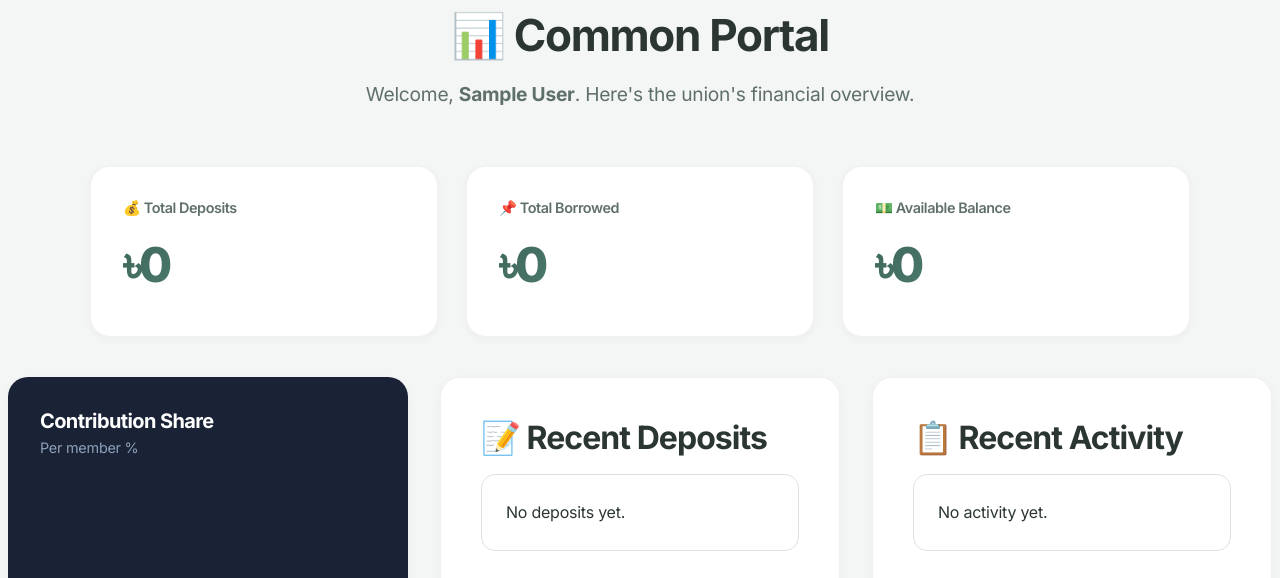
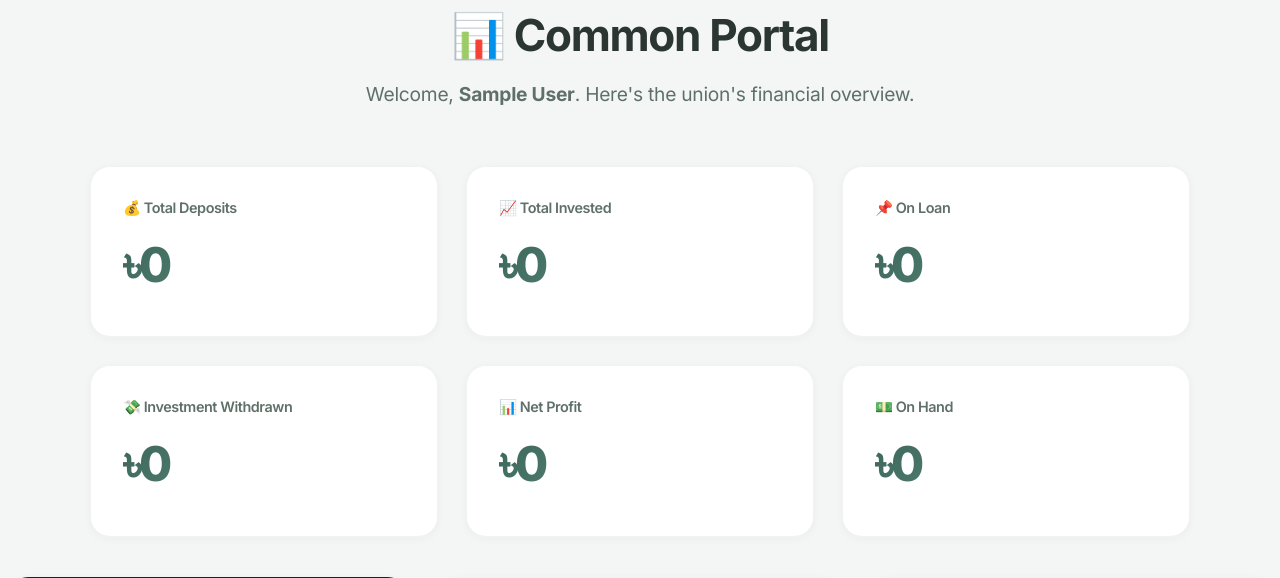
Before and after one commit to samim-reza/union, a Django app: page / in a window 1280 px wide. Shown: the part 170-748 px from the top of the page. Run offline with Django 5.2, Linux system fonts and the light colour scheme; the visitor is signed in with stand-in values (Sample User, id 1); data comes from the database, SQL or seed files in the repository; data that the repository does not hold is empty; a map, chart or similar area stays blank.

Commit message:
common portal module updated also calculation

```diff
--- a/core/views.py
+++ b/core/views.py
@@ -67,8 +67,19 @@ def dashboard(request):
 	total_deposits = Deposit.objects.filter(status='APPROVED').aggregate(total=Coalesce(Sum('amount'), Decimal('0.00')))[
 		'total'
 	]
-	total_borrowed = LoanRequest.total_approved_amount()
-	union_balance = total_deposits - total_borrowed
+	total_approved_loans = LoanRequest.total_approved_amount()
+	total_repaid = LoanRepayment.objects.filter(status=LoanRepayment.Status.APPROVED).aggregate(
+		total=Coalesce(Sum('amount'), Decimal('0.00'))
+	)['total']
+	total_on_loan = total_approved_loans - total_repaid
+	total_invested = InvestmentDecision.objects.filter(status=InvestmentDecision.Status.APPROVED).aggregate(
+		total=Coalesce(Sum('invested_amount'), Decimal('0.00'))
+	)['total']
+	total_investment_withdrawn = InvestmentDecision.objects.filter(status=InvestmentDecision.Status.APPROVED).aggregate(
+		total=Coalesce(Sum('received_amount'), Decimal('0.00'))
+	)['total']
+	net_profit = total_investment_withdrawn - total_invested
+	on_hand = total_deposits - total_invested - total_on_loan
 
 	active_users = User.objects.filter(is_active=True)
 
@@ -98,8 +109,11 @@ def dashboard(request):
 
 	context = {
 		'total_deposits': total_deposits,
-		'total_borrowed': total_borrowed,
-		'union_balance': union_balance,
+		'total_invested': total_invested,
+		'total_investment_withdrawn': total_investment_withdrawn,
+		'net_profit': net_profit,
+		'total_on_loan': total_on_loan,
+		'on_hand': on_hand,
 		'contributions': contributions,
 		'recent_deposits': recent_deposits,
 		'recent_activities': recent_activities,
--- a/templates/core/dashboard.html
+++ b/templates/core/dashboard.html
@@ -12,12 +12,24 @@
         <p class="metric">৳{{ total_deposits }}</p>
     </article>
     <article class="card">
-        <h4 style="color: var(--ink-secondary); margin: 0 0 0.5rem 0; font-weight: 600; font-size: 0.9rem;">📌 Total Borrowed</h4>
-        <p class="metric">৳{{ total_borrowed }}</p>
+        <h4 style="color: var(--ink-secondary); margin: 0 0 0.5rem 0; font-weight: 600; font-size: 0.9rem;">📈 Total Invested</h4>
+        <p class="metric">৳{{ total_invested }}</p>
     </article>
     <article class="card">
-        <h4 style="color: var(--ink-secondary); margin: 0 0 0.5rem 0; font-weight: 600; font-size: 0.9rem;">💵 Available Balance</h4>
-        <p class="metric">৳{{ union_balance }}</p>
+        <h4 style="color: var(--ink-secondary); margin: 0 0 0.5rem 0; font-weight: 600; font-size: 0.9rem;">📌 On Loan</h4>
+        <p class="metric">৳{{ total_on_loan }}</p>
+    </article>
+    <article class="card">
+        <h4 style="color: var(--ink-secondary); margin: 0 0 0.5rem 0; font-weight: 600; font-size: 0.9rem;">💸 Investment Withdrawn</h4>
+        <p class="metric">৳{{ total_investment_withdrawn }}</p>
+    </article>
+    <article class="card">
+        <h4 style="color: var(--ink-secondary); margin: 0 0 0.5rem 0; font-weight: 600; font-size: 0.9rem;">📊 Net Profit</h4>
+        <p class="metric">৳{{ net_profit }}</p>
+    </article>
+    <article class="card">
+        <h4 style="color: var(--ink-secondary); margin: 0 0 0.5rem 0; font-weight: 600; font-size: 0.9rem;">💵 On Hand</h4>
+        <p class="metric">৳{{ on_hand }}</p>
     </article>
 </section>
 
--- a/templates/core/investment_detail.html
+++ b/templates/core/investment_detail.html
@@ -29,8 +29,8 @@
     <section class="panel soft-panel" style="margin-top: 1.5rem;">
         <p><strong>Proposed by:</strong> {{ investment.creator.get_full_name|default:investment.creator.username }}</p>
         <p><strong>Invested on:</strong> {{ investment.invested_on|date:'d M Y' }}</p>
-        <p><strong>Received amount:</strong> {% if investment.received_amount %}৳{{ investment.received_amount }}{% else %}Not received yet{% endif %}</p>
-        <p><strong>Receive on:</strong> {% if investment.received_on %}{{ investment.received_on|date:'d M Y' }}{% else %}-{% endif %}</p>
+        <p><strong>Investment returned:</strong> {% if investment.received_amount %}৳{{ investment.received_amount }}{% else %}Not returned yet{% endif %}</p>
+        <p><strong>Returned on:</strong> {% if investment.received_on %}{{ investment.received_on|date:'d M Y' }}{% else %}-{% endif %}</p>
         {% if investment.note %}
             <p><strong>Note:</strong> {{ investment.note }}</p>
         {% endif %}
--- a/templates/core/investment_list.html
+++ b/templates/core/investment_list.html
@@ -19,7 +19,7 @@
                     <th>Invest To</th>
                     <th>Invested Amount</th>
                     <th>Invested On</th>
-                    <th>Received Amount</th>
+                    <th>Investment Returned</th>
                     <th>Status</th>
                     <th>Action</th>
                 </tr>
```
Also changed, not shown: money_data.csv (added, +27 -0 lines), README.md, ui_ux/descision page.png (added), ui_ux/landing_page.png (added), ui_ux/loan_page.png (added), ui_ux/personal_page.png (added).
